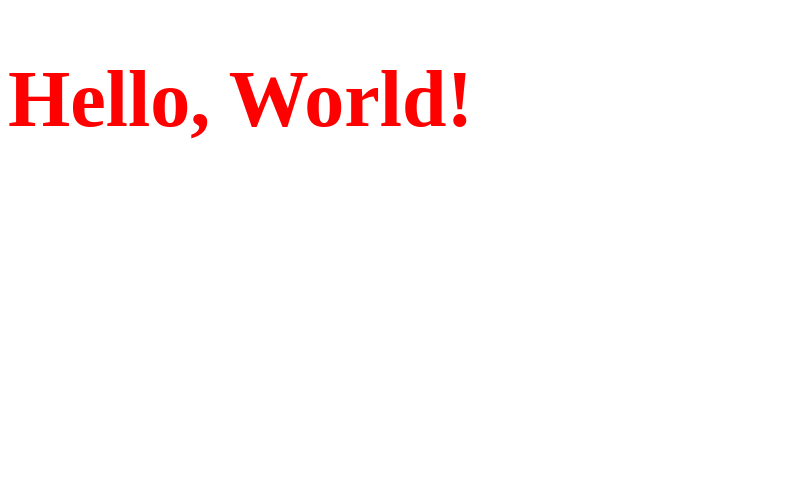
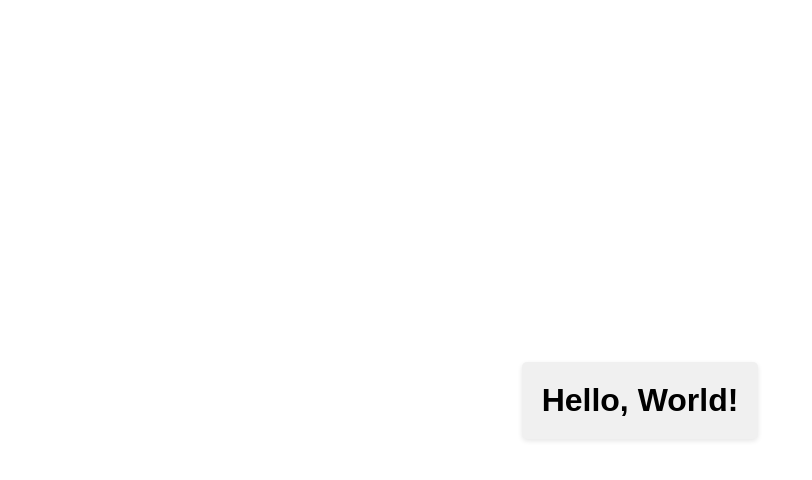
Before and after one commit to Nikaytos/firstTask, a plain HTML site: page index.html in a window 1280 px wide. Shown: the whole page, without its empty margins (0-812 px from the left). Drawn offline with Linux system fonts and the light colour scheme.

Commit message:
Redesign

```diff
--- a/style.css
+++ b/style.css
@@ -1,4 +1,16 @@
+body {
+  display: flex;
+  justify-content: center;
+  align-items: center;
+  height: 100vh;
+  margin: 0;
+  font-family: Arial, sans-serif;
+}
+
 h1 {
-  color: red;
-  font-size: 5rem;
+  text-align: center;
+  padding: 20px;
+  background-color: #f0f0f0;
+  border-radius: 5px;
+  box-shadow: 0 2px 5px rgba(0, 0, 0, 0.1);
 }
```
